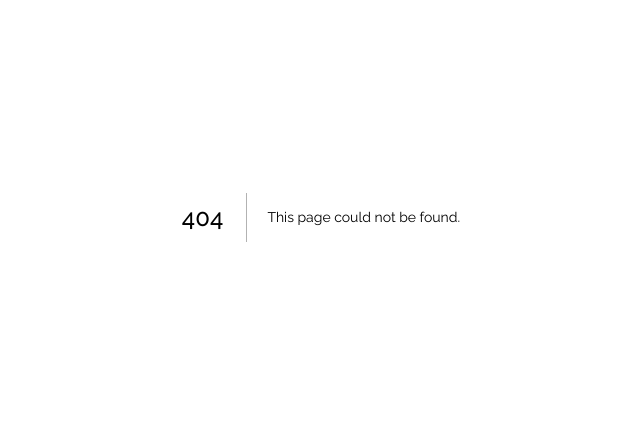
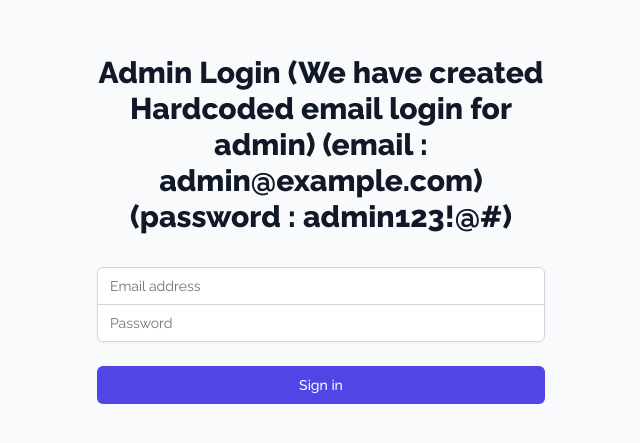
Before and after one commit to TheMidnightCodeGuild/rndairyadmin, a Next.js app: page /login in a window 1280 px wide. Before the commit this address had no page. Shown: the part 183-626 px from the top of the page, without its empty margins (319-959 px from the left). Built offline with nearby package versions, Linux system fonts and the light colour scheme.

Commit message:
feat: Add authentication and route protection with login flow

```diff
--- /dev/null
+++ b/components/ProtectedRoute.js
@@ -0,0 +1,20 @@
+import { useEffect } from 'react';
+import { useRouter } from 'next/router';
+import { useAuth } from '../lib/auth';
+
+export default function ProtectedRoute({ children }) {
+  const { user, loading } = useAuth();
+  const router = useRouter();
+
+  useEffect(() => {
+    if (!loading && !user) {
+      router.push('/login');
+    }
+  }, [loading, user, router]);
+
+  if (loading) {
+    return <div className="flex items-center justify-center min-h-screen">Loading...</div>;
+  }
+
+  return user ? children : null;
+}
--- /dev/null
+++ b/lib/auth.js
@@ -0,0 +1,49 @@
+import { createContext, useContext, useState, useEffect } from 'react';
+import { useRouter } from 'next/router';
+
+// Hardcoded credentials (in a real app, these would be stored more securely)
+const ADMIN_EMAIL = 'admin@example.com';
+const ADMIN_PASSWORD = 'admin123!@#';
+
+const AuthContext = createContext({});
+
+export function AuthProvider({ children }) {
+  const [user, setUser] = useState(null);
+  const [loading, setLoading] = useState(true);
+  const router = useRouter();
+
+  useEffect(() => {
+    // Check if user is logged in on initial load
+    const storedUser = localStorage.getItem('user');
+    if (storedUser) {
+      setUser(JSON.parse(storedUser));
+    }
+    setLoading(false);
+  }, []);
+
+  const login = async (email, password) => {
+    if (email === ADMIN_EMAIL && password === ADMIN_PASSWORD) {
+      const userData = { email: ADMIN_EMAIL };
+      setUser(userData);
+      localStorage.setItem('user', JSON.stringify(userData));
+      return true;
+    }
+    return false;
+  };
+
+  const logout = () => {
+    setUser(null);
+    localStorage.removeItem('user');
+    router.push('/login');
+  };
+
+  return (
+    <AuthContext.Provider value={{ user, login, logout, loading }}>
+      {children}
+    </AuthContext.Provider>
+  );
+}
+
+export const useAuth = () => {
+  return useContext(AuthContext);
+};
--- a/pages/_app.js
+++ b/pages/_app.js
@@ -1,5 +1,24 @@
 import "@/styles/globals.css";
+import { AuthProvider } from '../lib/auth';
+import ProtectedRoute from '../components/ProtectedRoute';
 
-export default function App({ Component, pageProps }) {
-  return <Component {...pageProps} />;
+// Add paths that don't require authentication
+const publicPaths = ['/login'];
+
+function MyApp({ Component, pageProps, router }) {
+  const isPublicPath = publicPaths.includes(router.pathname);
+
+  return (
+    <AuthProvider>
+      {isPublicPath ? (
+        <Component {...pageProps} />
+      ) : (
+        <ProtectedRoute>
+          <Component {...pageProps} />
+        </ProtectedRoute>
+      )}
+    </AuthProvider>
+  );
 }
+
+export default MyApp;
--- a/pages/index.js
+++ b/pages/index.js
@@ -1,4 +1,5 @@
 import { useState } from "react";
+import { useAuth } from '../lib/auth';
 import AddItems from "./components/addItems";
 import AddCustomer from "./components/addCustomer";
 import CreateDeliveryMan from "./components/createDeliveryMan";
@@ -13,14 +14,21 @@ export default function Home() {
   const [showCreateRoute, setShowCreateRoute] = useState(false);
   const [showViewRoutes, setShowViewRoutes] = useState(false);
   const [showViewCustomers, setShowViewCustomers] = useState(false);
+  const { logout } = useAuth();
 
   return (
     <div className="min-h-screen border-[15px] border-gray-800 bg-[url('/images/bg.png')] bg-cover bg-center bg-fixed">
       <nav className="top-0 z-50 w-full bg-white border border-gray-800">
-        <div className="mx-auto lg:max-w-[1300px] px-4 md:px-8 py-4">
-          <h1 className="text-center italic text-2xl sm:text-3xl md:text-4xl font-bold text-gray-800">
+        <div className="mx-auto lg:max-w-[1300px] px-4 md:px-8 py-4 flex justify-between items-center">
+          <h1 className="italic text-2xl sm:text-3xl md:text-4xl font-bold text-gray-800">
             Dairy Management System
           </h1>
+          <button
+            onClick={logout}
+            className="px-4 py-2 bg-red-600 text-white rounded hover:bg-red-700"
+          >
+            Logout
+          </button>
         </div>
       </nav>
 
--- /dev/null
+++ b/pages/login.js
@@ -0,0 +1,85 @@
+import { useState } from 'react';
+import { useRouter } from 'next/router';
+import { useAuth } from '../lib/auth';
+
+export default function Login() {
+  const [email, setEmail] = useState('');
+  const [password, setPassword] = useState('');
+  const [error, setError] = useState('');
+  const router = useRouter();
+  const { login } = useAuth();
+
+  const handleSubmit = async (e) => {
+    e.preventDefault();
+    setError('');
+
+    const success = await login(email, password);
+    if (success) {
+      router.push('/');
+    } else {
+      setError('Invalid email or password');
+    }
+  };
+
+  return (
+    <div className="min-h-screen flex items-center justify-center bg-gray-50 py-12 px-4 sm:px-6 lg:px-8">
+      <div className="max-w-md w-full space-y-8">
+        <div>
+          <h2 className="mt-6 text-center text-3xl font-extrabold text-gray-900">
+            Admin Login
+            (We have created Hardcoded email login for admin)
+            (email : admin@example.com)
+            (password : admin123!@#)
+          </h2>
+        </div>
+        <form className="mt-8 space-y-6" onSubmit={handleSubmit}>
+          <div className="rounded-md shadow-sm -space-y-px">
+            <div>
+              <label htmlFor="email" className="sr-only">
+                Email address
+              </label>
+              <input
+                id="email"
+                name="email"
+                type="email"
+                required
+                className="appearance-none rounded-none relative block w-full px-3 py-2 border border-gray-300 placeholder-gray-500 text-gray-900 rounded-t-md focus:outline-none focus:ring-indigo-500 focus:border-indigo-500 focus:z-10 sm:text-sm"
+                placeholder="Email address"
+                value={email}
+                onChange={(e) => setEmail(e.target.value)}
+              />
+            </div>
+            <div>
+              <label htmlFor="password" className="sr-only">
+                Password
+              </label>
+              <input
+                id="password"
+                name="password"
+                type="password"
+                required
+                className="appearance-none rounded-none relative block w-full px-3 py-2 border border-gray-300 placeholder-gray-500 text-gray-900 rounded-b-md focus:outline-none focus:ring-indigo-500 focus:border-indigo-500 focus:z-10 sm:text-sm"
+                placeholder="Password"
+                value={password}
+                onChange={(e) => setPassword(e.target.value)}
+              />
+            </div>
+          </div>
+
+          {error && (
+            <div className="text-red-500 text-sm text-center">{error}</div>
+          )}
+
+          <div>
+            <button
+              type="submit"
+              className="group relative w-full flex justify-center py-2 px-4 border border-transparent text-sm font-medium rounded-md text-white bg-indigo-600 hover:bg-indigo-700 focus:outline-none focus:ring-2 focus:ring-offset-2 focus:ring-indigo-500"
+            >
+              Sign in
+            </button>
+          </div>
+        </form>
+      </div>
+    </div>
+  );
+}
--- /dev/null
+++ b/pages/settings.js
@@ -0,0 +1,36 @@
+import { useAuth } from '../lib/auth';
+import { useRouter } from 'next/router';
+
+export default function Settings() {
+  const { logout } = useAuth();
+  const router = useRouter();
+
+  return (
+    <div className="min-h-screen bg-gray-100 p-8">
+      <div className="max-w-4xl mx-auto">
+        <div className="flex justify-between items-center mb-8">
+          <h1 className="text-3xl font-bold text-gray-900">Settings</h1>
+          <div className="space-x-4">
+            <button
+              onClick={() => router.push('/')}
+              className="px-4 py-2 bg-gray-600 text-white rounded hover:bg-gray-700"
+            >
+              Back to Dashboard
+            </button>
+            <button
+              onClick={logout}
+              className="px-4 py-2 bg-red-600 text-white rounded hover:bg-red-700"
+            >
+              Logout
+            </button>
+          </div>
+        </div>
+        <div className="bg-white shadow rounded-lg p-6">
+          <p className="text-lg text-gray-700">
+            This is a protected settings page. You can only see this if you're logged in.
+          </p>
+        </div>
+      </div>
+    </div>
+  );
+}
```
